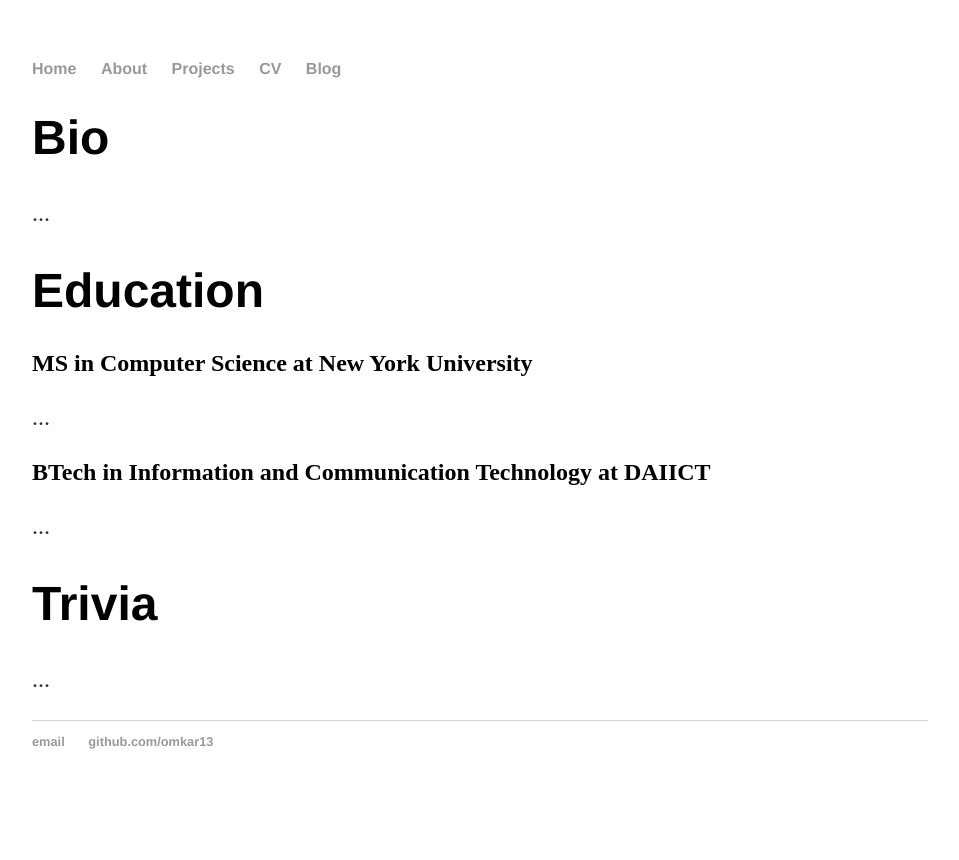
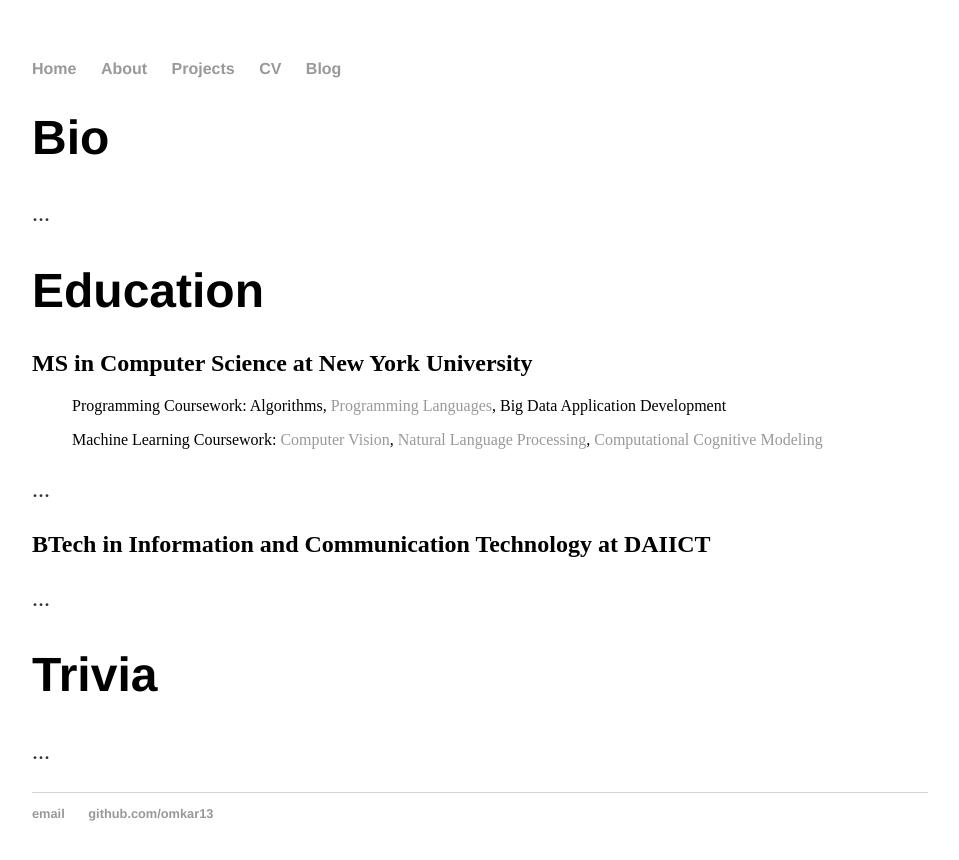
Before and after one commit to omkar13/omkar13.github.io, a Jekyll site: the page built from about/index.html, in a window 1280 px wide. Shown: the top 860 px of the page, without its empty margins (160-1119 px from the left). Built offline with Jekyll 4.4.1, drawn with Linux system fonts in a browser that asks for light colours.

Commit message:
Update index.html

```diff
--- a/about/index.html
+++ b/about/index.html
@@ -5,11 +5,22 @@
 <div class="blurb">
 	<h1>Bio</h1>
 	<p>...</p>
+
 	<h1>Education</h1>
+
 	<h2>MS in Computer Science at New York University</h2>
+	<ul>Programming Coursework: Algorithms,
+		<a href = "https://cs.nyu.edu/wies/teaching/pl-fa18/">Programming Languages</a>,
+		Big Data Application Development</ul>
+	<ul>Machine Learning Coursework:
+		<a href = "https://cs.nyu.edu/~fergus/teaching/vision/index.html">Computer Vision</a>,
+		<a href = "https://docs.google.com/document/d/1kXhxA4iit2fhAJJGOb32bb151cKLJtW8xWuyMVwqD6s/edit">Natural Language Processing</a>,
+		<a href = "https://github.com/brendenlake/CCM-site">Computational Cognitive Modeling</a></ul>
 	<p>...</p>
+
 	<h2>BTech in Information and Communication Technology at DAIICT</h2>
 	<p>...</p>
+
 	<h1>Trivia</h1>
 	<p>...</p>
 </div><!-- /.blurb -->
```
